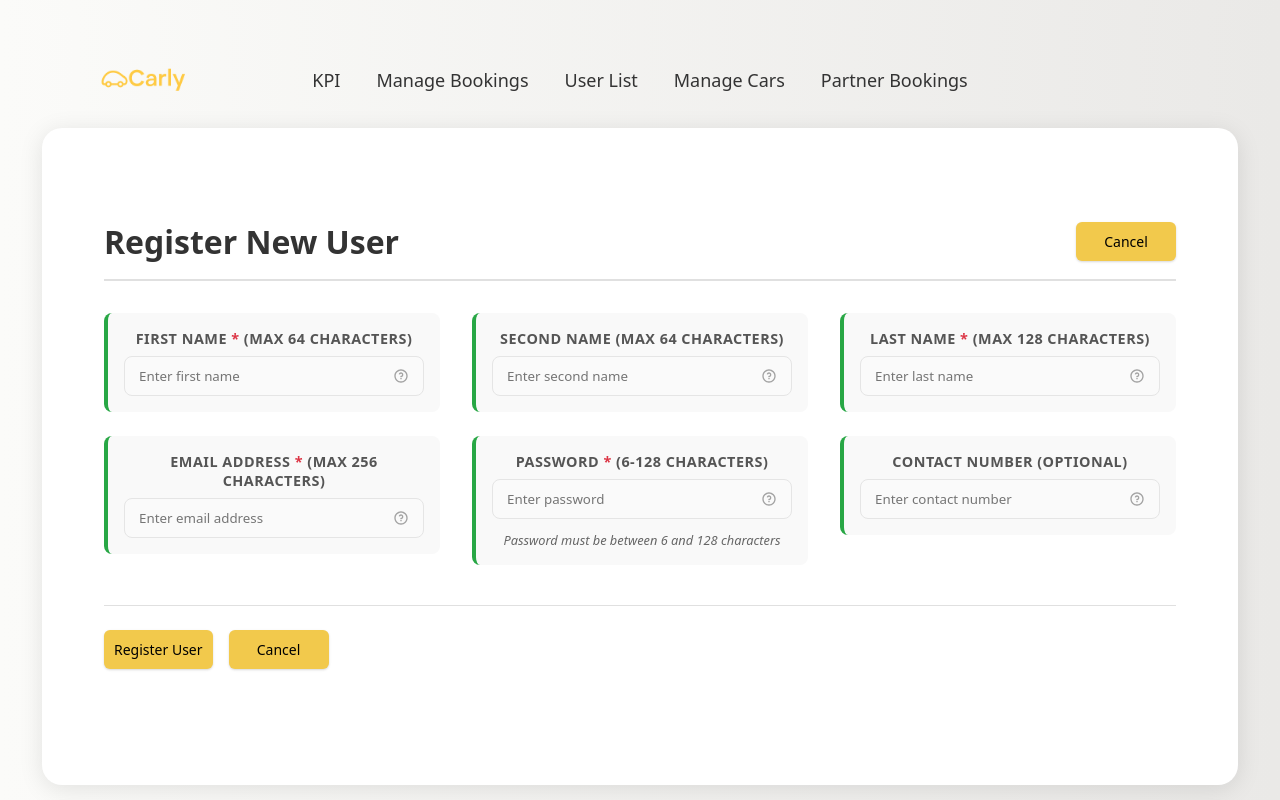
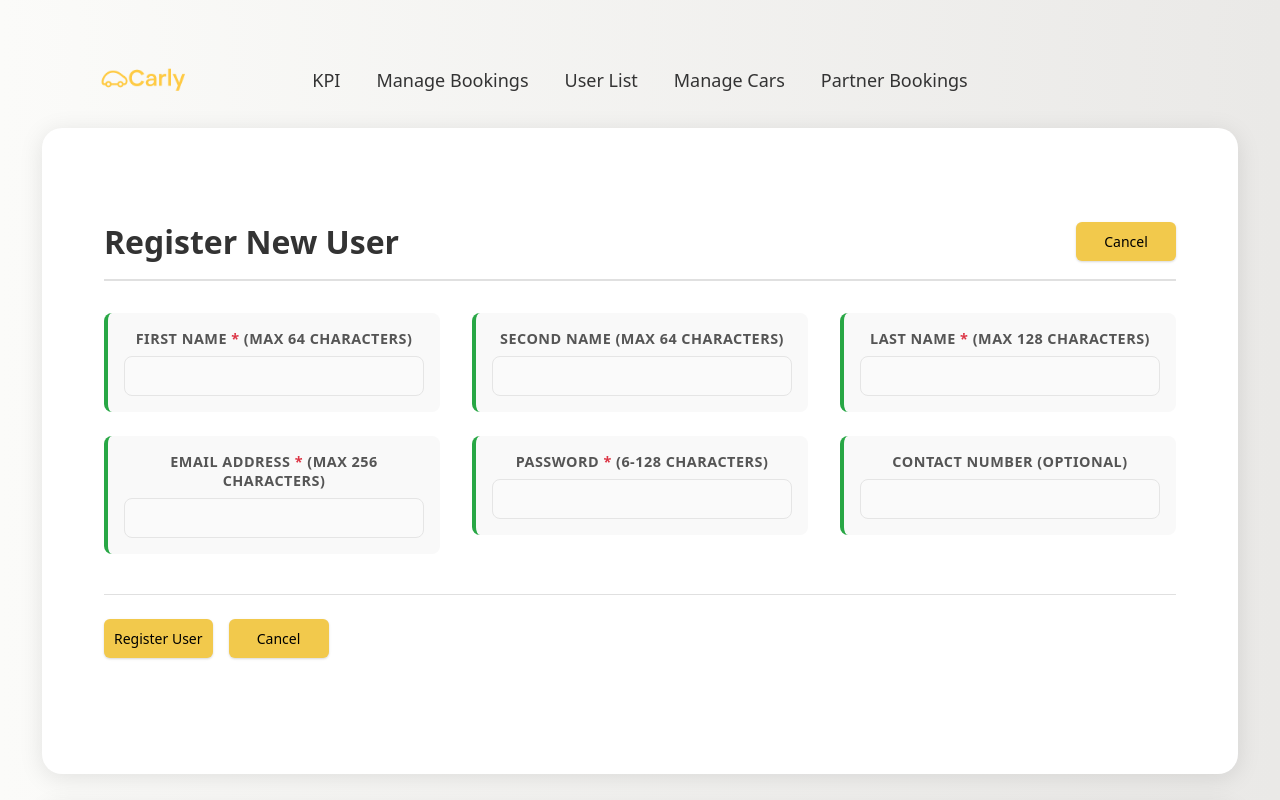
Before and after one commit to vushauv/Carly, a React (Vite) app in the folder web/: page /users/register in a window 1280 px wide. Shown: the top 800 px of the page. Built offline with nearby package versions, Linux system fonts and the light colour scheme.

Commit message:
feat: user register page handling for email input

```diff
--- a/web/src/components/Elements/Input/Input.tsx
+++ b/web/src/components/Elements/Input/Input.tsx
@@ -1,4 +1,4 @@
-import { useState } from "react";
+import { useEffect, useState } from "react";
 import cn from "classnames";
 import styles from "./Input.module.css";
 
@@ -9,10 +9,8 @@ type NativeInputProps = Omit<
 
 export interface InputProps extends NativeInputProps {
   type: string;
-
   value?: string;
   onChange?: (value: string) => void;
-
 
   hint?: string;
   errorMessage?: string;
@@ -33,6 +31,13 @@ function Input({
   const [hintVisibility, setHintVisibility] = useState(false);
   const [error, setError] = useState(false);
 
+  /**
+   * 🔑 Sync internal error state with external errorMessage
+   */
+  useEffect(() => {
+    setError(Boolean(errorMessage));
+  }, [errorMessage]);
+
   return (
     <div>
       <div
@@ -45,32 +50,31 @@ function Input({
           type={type}
           className={styles.input}
           value={value}
-          aria-describedby="input-desc"
           onChange={(e) => {
-            if (error) setError(false);
             onChange?.(e.target.value);
           }}
-          onInvalid={() => setError(true)}
-          onInvalidCapture={(e) => e.preventDefault()}
           required={isRequired}
         />
 
+        {(hint || errorMessage) && (
           <img
             src="/src/assets/icons/info-icon.svg"
             alt="Hint"
             onClick={() => setHintVisibility((state) => !state)}
             onMouseDown={(e) => e.preventDefault()}
           />
+        )}
       </div>
 
-      {hintVisibility ? (
+      {hintVisibility && (hint || errorMessage) && (
         <p
-          className={cn(styles.formNote, { [styles.error]: error })}
-          id="input-desc"
+          className={cn(styles.formNote, {
+            [styles.error]: error,
+          })}
         >
           {error ? errorMessage : hint}
         </p>
-      ) : null}
+      )}
     </div>
   );
 }
--- a/web/src/components/Users/UserRegisterPage/UserRegisterPage.tsx
+++ b/web/src/components/Users/UserRegisterPage/UserRegisterPage.tsx
@@ -8,6 +8,50 @@ import type { RegisterUserRequest } from "../services/types";
 
 const UserRegisterPage = () => {
   const navigate = useNavigate();
+
+  const [fieldErrors, setFieldErrors] = useState<
+    Partial<Record<keyof RegisterUserRequest, string>>
+  >({});
+
+  const validate = (): boolean => {
+    const errors: Partial<Record<keyof RegisterUserRequest, string>> = {};
+
+    if (!formData.firstName.trim()) {
+      errors.firstName = "First name is required";
+    } else if (formData.firstName.length > 64) {
+      errors.firstName = "First name must be at most 64 characters";
+    }
+
+    if (formData.secondName && formData.secondName.length > 64) {
+      errors.secondName = "Second name must be at most 64 characters";
+    }
+
+    if (!formData.lastName.trim()) {
+      errors.lastName = "Last name is required";
+    } else if (formData.lastName.length > 128) {
+      errors.lastName = "Last name must be at most 128 characters";
+    }
+
+    if (!formData.email.trim()) {
+      errors.email = "Email is required";
+    } else if (formData.email.length > 256) {
+      errors.email = "Email must be at most 256 characters";
+    } else if (!/^\S+@\S+\.\S+$/.test(formData.email)) {
+      errors.email = "Invalid email format";
+    }
+
+    if (!formData.password) {
+      errors.password = "Password is required";
+    } else if (formData.password.length < 6) {
+      errors.password = "Password must be at least 6 characters";
+    } else if (formData.password.length > 128) {
+      errors.password = "Password must be at most 128 characters";
+    }
+
+    setFieldErrors(errors);
+    return Object.keys(errors).length === 0;
+  };
+
 
   const [formData, setFormData] = useState<RegisterUserRequest>({
     firstName: "",
@@ -23,14 +67,7 @@ const UserRegisterPage = () => {
   const handleSubmit = async (e: React.FormEvent) => {
     e.preventDefault();
 
-    // Basic validation
-    if (!formData.firstName || !formData.lastName || !formData.email || !formData.password) {
-      setError("Please fill in all required fields");
-      return;
-    }
-
-    if (formData.password.length < 6 || formData.password.length > 128) {
-      setError("Password must be between 6 and 128 characters");
+    if (!validate()) {
       return;
     }
 
@@ -40,11 +77,10 @@ const UserRegisterPage = () => {
 
       const payload: RegisterUserRequest = {
         ...formData,
-        secondName: formData.secondName?.trim() ? formData.secondName.trim() : null,
+        secondName: formData.secondName?.trim() || null,
       };
 
       const result = await userService.registerUser(payload);
-      // Navigate to the newly created user's detail page
       navigate(`/users/${result.userId}`);
     } catch (err) {
       setError(err instanceof Error ? err.message : "Failed to register user");
@@ -53,15 +89,18 @@ const UserRegisterPage = () => {
     }
   };
 
+
   const handleCancel = () => {
     navigate("/users");
   };
 
   const handleChange = (field: keyof RegisterUserRequest, value: string | number | undefined) => {
-    setFormData(prev => ({
-      ...prev,
-      [field]: value,
-    }));
+    setFormData(prev => ({ ...prev, [field]: value }));
+
+    setFieldErrors(prev => {
+      const { [field]: _, ...rest } = prev;
+      return rest;
+    });
   };
 
   return (
@@ -80,40 +119,43 @@ const UserRegisterPage = () => {
       <form onSubmit={handleSubmit} className={styles.userRegisterForm}>
         <div className={styles.formField}>
           <label>First Name <span className={styles.required}>*</span> (max 64 characters)</label>
+
+
           <Input
             type="text"
             value={formData.firstName}
             onChange={(value) => handleChange("firstName", value)}
-            placeholder="Enter first name"
             maxLength={64}
             required
+            errorMessage={fieldErrors.firstName}
           />
         </div>
 
         <div className={styles.formField}>
           <label>Second Name (max 64 characters)</label>
+
+
           <Input
             type="text"
             value={formData.secondName ?? ""}
-            onChange={(value) => handleChange("secondName", value)}
-            placeholder="Enter second name"
+            onChange={(value) => handleChange("secondName", value ?? "")}
             maxLength={64}
-            hint="Optional, max 64 characters"
-            errorMessage="Second name is invalid"
+            errorMessage={fieldErrors.secondName}
           />
-
 
         </div>
 
         <div className={styles.formField}>
           <label>Last Name <span className={styles.required}>*</span> (max 128 characters)</label>
+
+
           <Input
             type="text"
             value={formData.lastName}
             onChange={(value) => handleChange("lastName", value)}
-            placeholder="Enter last name"
-            maxLength={128}
+            maxLength={64}
             required
+            errorMessage={fieldErrors.lastName}
           />
         </div>
 
@@ -123,9 +165,9 @@ const UserRegisterPage = () => {
             type="email"
             value={formData.email}
             onChange={(value) => handleChange("email", value)}
-            placeholder="Enter email address"
             maxLength={256}
             required
+            errorMessage={fieldErrors.email}
           />
         </div>
 
@@ -135,12 +177,11 @@ const UserRegisterPage = () => {
             type="password"
             value={formData.password}
             onChange={(value) => handleChange("password", value)}
-            placeholder="Enter password"
             minLength={6}
             maxLength={128}
             required
+            errorMessage={fieldErrors.password}
           />
-          <small className={styles.hint}>Password must be between 6 and 128 characters</small>
         </div>
 
         <div className={styles.formField}>
@@ -149,7 +190,7 @@ const UserRegisterPage = () => {
             type="number"
             value={formData.contactNumber?.toString() || ""}
             onChange={(value) => handleChange("contactNumber", value ? parseInt(value) : undefined)}
-            placeholder="Enter contact number"
+            errorMessage={fieldErrors.contactNumber}
           />
         </div>
 
```
Lines whose indentation alone changed are shown as unchanged.
